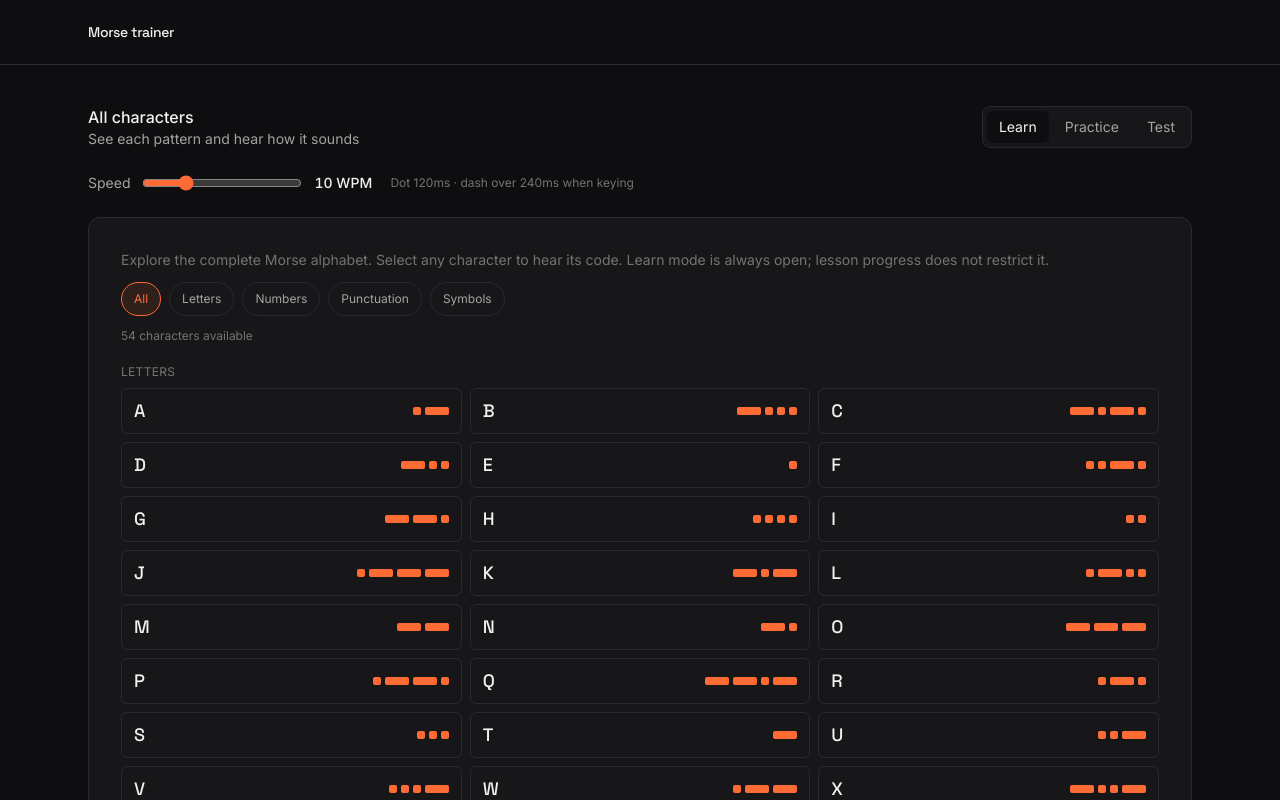
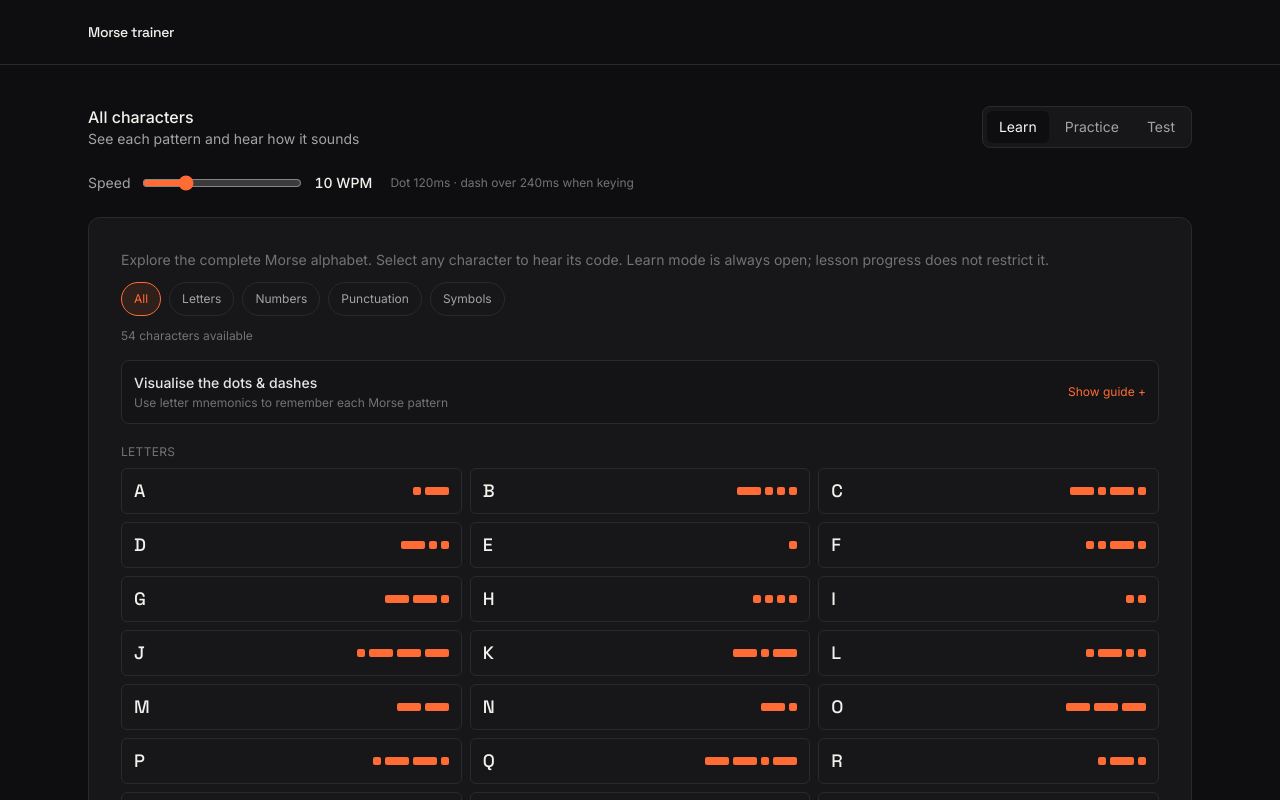
Before and after one commit to LameckM/Morse-trainer, a React (Vite) app: page / in a window 1280 px wide. Shown: the top 800 px of the page. Built offline with nearby package versions, Linux system fonts and the light colour scheme.

Commit message:
Add compact mnemonic visualizer to Learn page

```diff
--- a/src/components/MorseTrainer.jsx
+++ b/src/components/MorseTrainer.jsx
@@ -1,5 +1,5 @@
 import { useState, useRef, useEffect } from 'react'
-import { MORSE, GROUPS, STAGES, REFERENCE_GROUPS } from '../data/morseCode.js'
+import { MORSE, GROUPS, STAGES, REFERENCE_GROUPS, LETTER_MNEMONICS } from '../data/morseCode.js'
 import { shuffle, buildSequence, updateWeak, MAX_WEAK_SCORE } from '../lib/rounds.js'
 import { timing, clampWpm, WPM_MIN, WPM_MAX, WPM_DEFAULT } from '../lib/timing.js'
 import { Check, Lock, Zap, Trash2, Eraser } from 'lucide-react'
@@ -215,6 +215,8 @@ export default function MorseTrainer() {
   const [testComplete, setTestComplete] = useState(false)
   const [weakCharacters, setWeakCharacters] = useState(loadWeak)
   const [learnCategory, setLearnCategory] = useState('All')
+  const [showMnemonicGuide, setShowMnemonicGuide] = useState(false)
+  const [mnemonicLetter, setMnemonicLetter] = useState('A')
   const [wpm, setWpm] = useState(loadWpm)
 
   // Mirrors weakCharacters so timeouts that fire after an answer still see the latest scores.
@@ -559,6 +561,59 @@ export default function MorseTrainer() {
                 <p className="text-xs text-neutral-500 mt-3">
                   {visibleCharacterCount} characters available
                 </p>
+                <div className="mt-4 rounded-lg border border-line bg-ink/30 p-3">
+                  <button
+                    type="button"
+                    onClick={() => setShowMnemonicGuide((open) => !open)}
+                    aria-expanded={showMnemonicGuide}
+                    aria-controls="letter-mnemonic-guide"
+                    className="w-full flex items-center justify-between gap-3 text-sm text-left"
+                  >
+                    <span>
+                      <span className="font-medium text-neutral-200">Visualise the dots & dashes</span>
+                      <span className="block text-xs text-neutral-500 mt-0.5">Use letter mnemonics to remember each Morse pattern</span>
+                    </span>
+                    <span className="text-signal text-xs whitespace-nowrap">{showMnemonicGuide ? 'Hide guide −' : 'Show guide +'}</span>
+                  </button>
+                  {showMnemonicGuide && (
+                    <div id="letter-mnemonic-guide" className="mt-3 pt-3 border-t border-line">
+                      <div className="flex items-center gap-3 flex-wrap">
+                        <label htmlFor="mnemonic-letter" className="text-xs text-neutral-400">Choose a letter</label>
+                        <select
+                          id="mnemonic-letter"
+                          value={mnemonicLetter}
+                          onChange={(e) => setMnemonicLetter(e.target.value)}
+                          className="bg-panel border border-line rounded-md px-2 py-1.5 text-sm text-neutral-100"
+                        >
+                          {Object.keys(LETTER_MNEMONICS).map((letter) => (
+                            <option key={letter} value={letter}>{letter}</option>
+                          ))}
+                        </select>
+                        <span className="text-xs text-neutral-500">UPPERCASE = dash · lowercase = dot</span>
+                      </div>
+                      <div className="mt-3 rounded-md bg-panel border border-line p-3">
+                        <p className="text-xs text-neutral-500 mb-2">Say the mnemonic and follow its rhythm</p>
+                        <div className="flex flex-wrap items-center gap-2">
+                          {LETTER_MNEMONICS[mnemonicLetter].split(/\\s*-\\s*/).map((syllable, index) => {
+                            const isDash = syllable === syllable.toUpperCase()
+                            return (
+                              <div key={index} className="flex flex-col items-center gap-1 min-w-10">
+                                <span className="text-sm font-semibold text-neutral-200">{syllable}</span>
+                                <span
+                                  aria-label={isDash ? 'dash' : 'dot'}
+                                  className={`block rounded-sm bg-signal ${isDash ? 'w-6 h-2' : 'w-2 h-2 rounded-full'}`}
+                                />
+                              </div>
+                            )
+                          })}
+                        </div>
+                        <p className="text-xs text-neutral-400 mt-3">
+                          {mnemonicLetter} = <span className="font-mono text-signal tracking-widest">{MORSE[mnemonicLetter]}</span>
+                        </p>
+                      </div>
+                    </div>
+                  )}
+                </div>
               </div>
               <div className="flex flex-col gap-6 w-full">
                 {visibleReferenceGroups.map((group) => (
```
